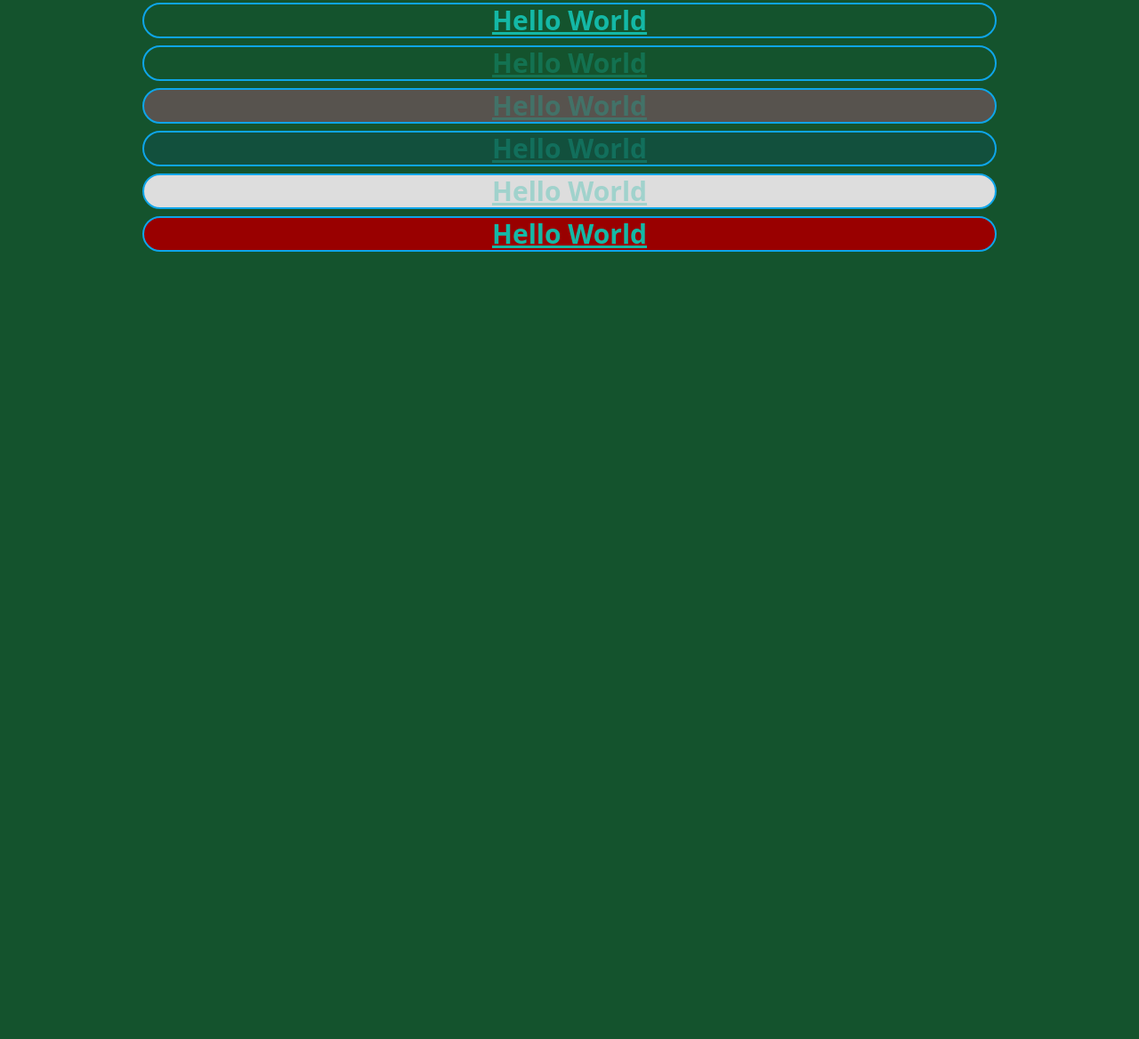
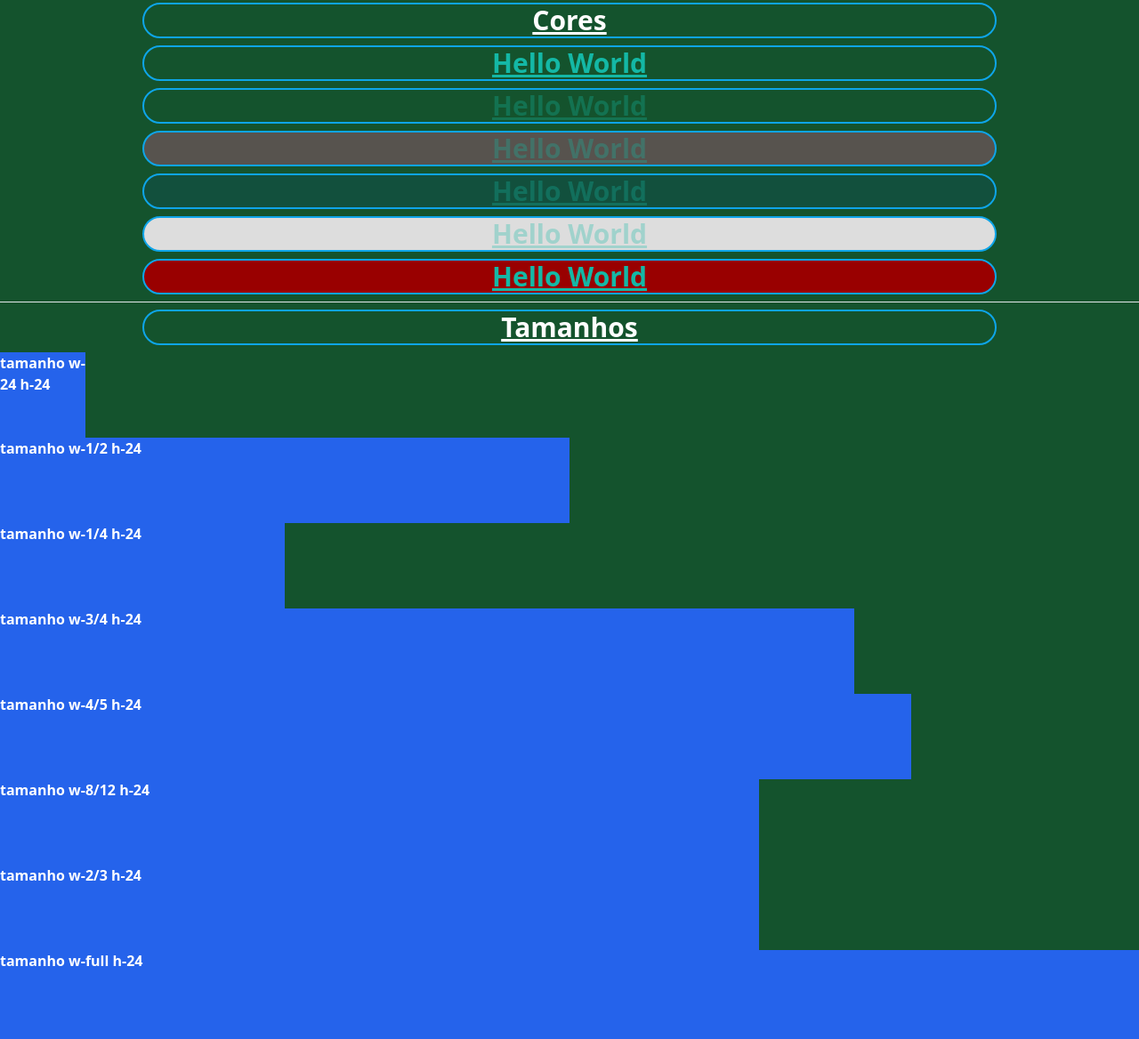
Before and after one commit to Dande94/EstudandoTailwind, a website: page instalandoTW/src/index.html in a window 1280 px wide. Shown: the part 5-1173 px from the top of the page at 89% size. Before the commit the page ends 800 px from the top, so only its background shows below. Drawn offline with Linux system fonts and the light colour scheme.

Commit message:
Modulo 3 - Tamanhos

```diff
--- a/instalandoTW/src/index.html
+++ b/instalandoTW/src/index.html
@@ -8,6 +8,9 @@
     <title>Document</title>
 </head>
 <body class="bg-green-900">
+
+    <h1 class="text-3xl font-bold underline text-center border-solid border-2 border-sky-500 rounded-full text-white my-2 mx-40">Cores</h1>
+
     <h1 class="text-3xl font-bold underline text-center border-solid border-2 border-sky-500 rounded-full text-teal-500 my-2 mx-40">Hello World</h1>
     <h1 class="text-3xl font-bold underline text-center border-solid border-2 border-sky-500 rounded-full text-teal-500/30 my-2 mx-40">Hello World</h1>
     <h1 class="text-3xl font-bold underline text-center border-solid border-2 border-sky-500 rounded-full text-teal-500/30 my-2 mx-40 bg-stone-600">Hello World</h1>
@@ -34,5 +37,37 @@
 
         'bg-vermelhoEscuro' : aplicando uma cor extendida, podendo ser usado com outras modificadores tipo 'text';
       -->
+      <hr>
+      <h1 class="text-3xl font-bold underline text-center border-solid border-2 border-sky-500 rounded-full text-white my-2 mx-40">Tamanhos</h1>
+
+      <h1 class="bg-blue-600 text-white font-bold w-24 h-24">tamanho w-24 h-24</h1>
+      <h1 class="bg-blue-600 text-white font-bold w-1/2 h-24">tamanho w-1/2 h-24</h1>
+      <h1 class="bg-blue-600 text-white font-bold w-1/4 h-24">tamanho w-1/4 h-24</h1>
+      <h1 class="bg-blue-600 text-white font-bold w-3/4 h-24">tamanho w-3/4 h-24</h1>
+      <h1 class="bg-blue-600 text-white font-bold w-4/5 h-24">tamanho w-4/5 h-24</h1>
+      <h1 class="bg-blue-600 text-white font-bold w-8/12 h-24">tamanho w-8/12 h-24</h1>
+      <h1 class="bg-blue-600 text-white font-bold w-2/3 h-24">tamanho w-2/3 h-24</h1>
+      <h1 class="bg-blue-600 text-white font-bold w-full h-24">tamanho w-full h-24</h1>
+      <h1 class="bg-blue-600 text-white font-bold w-full h-screen">tamanho w-full h-screen</h1>
+      <h1 class="bg-blue-600 text-white font-bold max-w-sm h-24">tamanho max-w-sm h-24</h1>
+      <h1 class="bg-blue-600 text-white font-bold max-w-md h-24">tamanho max-w-md h-24</h1>
+      <h1 class="bg-blue-600 text-white font-bold max-w-xl h-24">tamanho max-w-xl h-24</h1>
+      <!-- <h1 class="bg-blue-600 text-white font-bold max-w-24 h-24">tamanho max-w-24 h-24</h1> -->
+
+      <!--
+        'w-' : width;
+        'h-' :  heigth;
+        'w-1/2' : ocupa 50% do espaço disponível, havendo outras frações tipo '1/4';
+        'h-screen' : 100vh;
+        'w-screen' : 100wh;
+        'w-full' : 100%;
+        'h-full' : 100%;
+        'max-w-sm' : largura máxima small, anteposto é 'min-';
+       -->
+    <hr>
+    <h1 class="text-3xl font-bold underline text-center border-solid border-2 border-sky-500 rounded-full text-white my-2 mx-40">Espaçamento</h1>
+
+      <h1 class="bg-blue-600 text-white font-bold w-24 h-24">tamanho w-24 h-24</h1>
+
 </body>
 </html>
```
Also changed, not shown: instalandoTW/dist/output.css.
